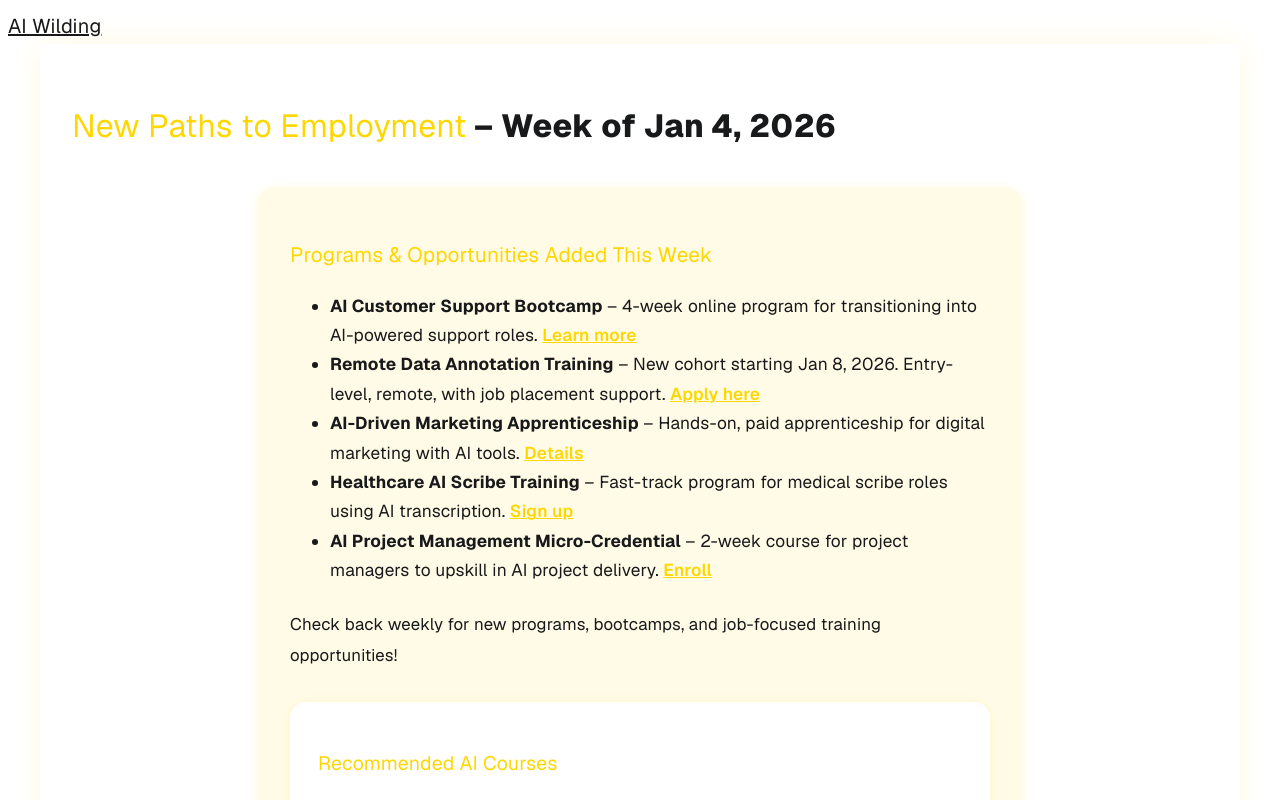
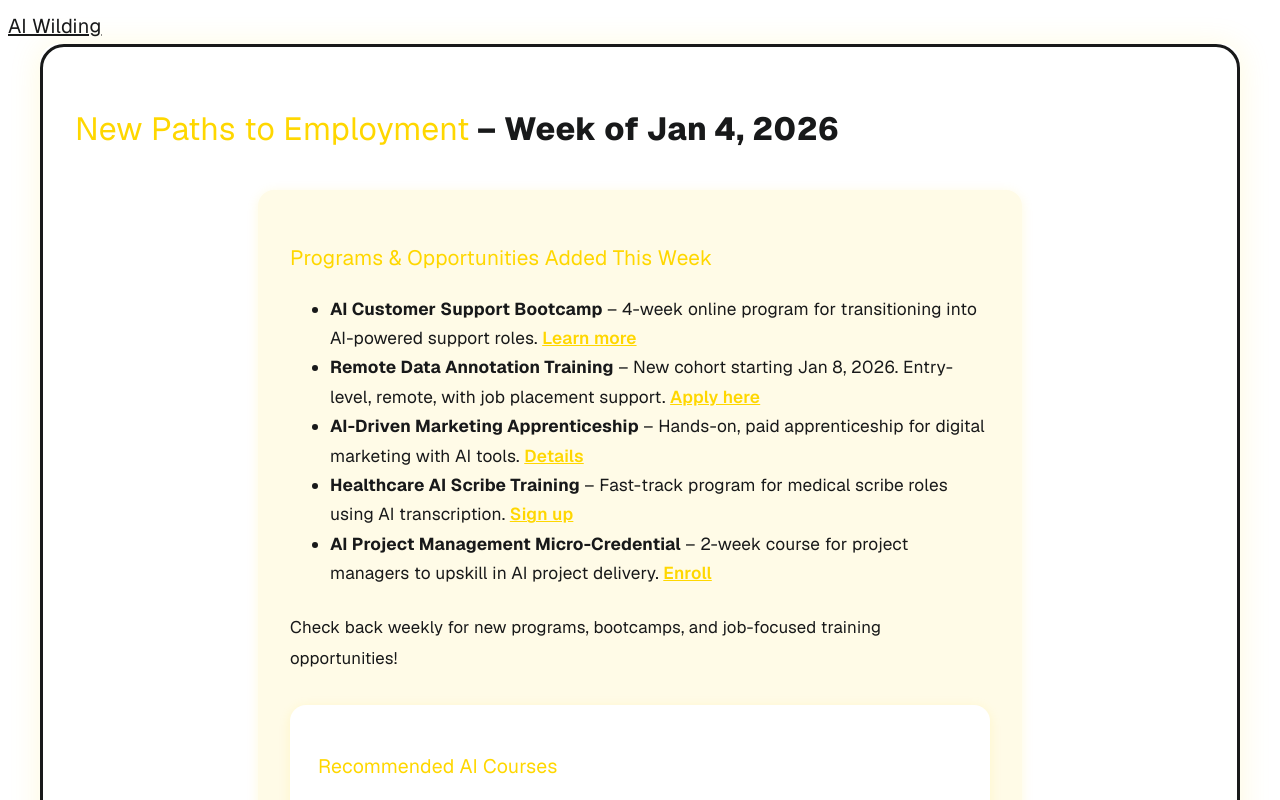
Before and after one commit to Shellzonit/auralis-sanctuary-, a Next.js app: page /training in a window 1280 px wide. Shown: the top 800 px of the page. Built offline with nearby package versions, Linux system fonts and the light colour scheme.

Commit message:
Add black border to new-ai-jobs, training hub, and ai-hiring-events pages

```diff
--- a/app/ai-hiring-events/page.tsx
+++ b/app/ai-hiring-events/page.tsx
@@ -13,6 +13,9 @@ export default function AIHiringEventsPage() {
         alignItems: "center",
         padding: "0 1rem",
         position: 'relative',
+        border: '3px solid #18191a',
+        borderRadius: 24,
+        boxSizing: 'border-box',
       }}
     >
       <h1 style={{ fontSize: "2.2rem", fontWeight: 800, color: "#18191a", margin: "32px 0 16px 0", textShadow: "0 2px 16px #ffd70044" }}>
--- a/app/new-ai-jobs/page.tsx
+++ b/app/new-ai-jobs/page.tsx
@@ -51,7 +51,7 @@ export const NEW_AI_JOBS = [
 
 export default function NewAIJobsPage() {
   return (
-    <main style={{ minHeight: "100vh", background: "#fff", fontFamily: "Inter, Arial, sans-serif", display: "flex", flexDirection: "column", alignItems: "center", padding: "0 1rem", position: 'relative' }}>
+    <main style={{ minHeight: "100vh", background: "#fff", fontFamily: "Inter, Arial, sans-serif", display: "flex", flexDirection: "column", alignItems: "center", padding: "0 1rem", position: 'relative', border: '3px solid #18191a', borderRadius: 24, boxSizing: 'border-box' }}>
       {/* AI Hiring Events Tab Button in Corner */}
       <a href="/ai-hiring-events" style={{position: 'absolute', top: 24, right: 32, zIndex: 20, padding: '10px 28px', background: '#C2A86C', color: '#232526', fontWeight: 700, borderRadius: 9999, boxShadow: '0 2px 12px #C2A86C55', fontSize: '1.15rem', textDecoration: 'none', transition: 'all 0.2s', border: 'none'}} onMouseOver={e => {e.currentTarget.style.background='#F7F5F2';e.currentTarget.style.color='#2a1a4d';}} onMouseOut={e => {e.currentTarget.style.background='#C2A86C';e.currentTarget.style.color='#232526';}}>AI Hiring Events &rarr;</a>
       <h1 style={{ fontSize: "2.2rem", fontWeight: 800, color: "#18191a", margin: "32px 0 16px 0", textShadow: "0 2px 16px #ffd70044" }}>
--- a/app/training/page.tsx
+++ b/app/training/page.tsx
@@ -42,7 +42,7 @@ export default function TrainingHubPage() {
 
 
 	return (
-		<main style={{ minHeight: '100vh', background: '#fff', fontFamily: 'Inter, Arial, sans-serif', padding: '2rem', color: '#18191a' }}>
+		<main style={{ minHeight: '100vh', background: '#fff', fontFamily: 'Inter, Arial, sans-serif', padding: '2rem', color: '#18191a', border: '3px solid #18191a', borderRadius: 24, boxSizing: 'border-box' }}>
 			<h1 style={{ fontSize: '2rem', fontWeight: 800, color: '#18191a', marginBottom: '2rem' }}>
 				<span style={{ color: '#ffd700' }}>New Paths to Employment</span> – Week of Jan 4, 2026
 			</h1>
```
